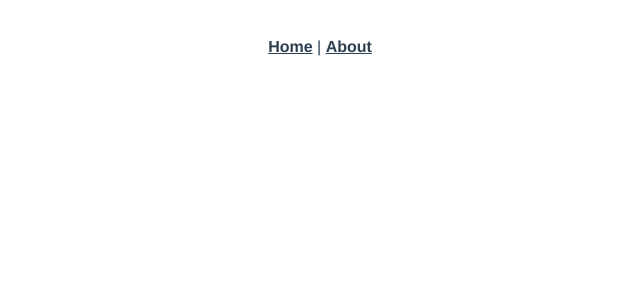
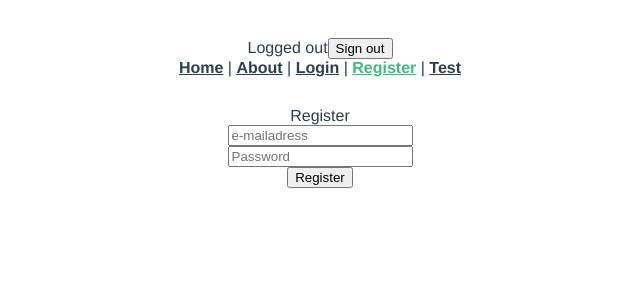
Before and after one commit to GoanHauquier/spark, a Vue app in the folder spark/: page /register in a window 1280 px wide. Shown: the top 300 px of the page, without its empty margins (320-960 px from the left). Built offline with nearby package versions, Linux system fonts and the light colour scheme; no server answers.

Commit message:
firebase authentication set up

```diff
--- a/spark/src/App.vue
+++ b/spark/src/App.vue
@@ -1,12 +1,26 @@
 <template>
   <div id="app">
     <div id="nav">
+      <Authlog />
       <router-link to="/">Home</router-link> |
-      <router-link to="/about">About</router-link>
+      <router-link to="/about">About</router-link> |
+      <router-link to="/login">Login</router-link> |
+      <router-link to="/register">Register</router-link> |
+      <router-link to="/test">Test</router-link>
     </div>
     <router-view/>
   </div>
 </template>
+
+<script>
+import Authlog from './components/Testwidgets/Authlog';
+
+  export default {
+    components: {
+      Authlog
+    },
+  }
+</script>
 
 <style lang="scss">
 #app {
--- a/spark/src/components/HelloWorld.vue
+++ b/spark/src/components/HelloWorld.vue
@@ -1,34 +1,6 @@
 <template>
   <div class="hello">
     <h1>{{ msg }}</h1>
-    <p>
-      For a guide and recipes on how to configure / customize this project,<br>
-      check out the
-      <a href="https://cli.vuejs.org" target="_blank" rel="noopener">vue-cli documentation</a>.
-    </p>
-    <h3>Installed CLI Plugins</h3>
-    <ul>
-      <li><a href="https://github.com/vuejs/vue-cli/tree/dev/packages/%40vue/cli-plugin-babel" target="_blank" rel="noopener">babel</a></li>
-      <li><a href="https://github.com/vuejs/vue-cli/tree/dev/packages/%40vue/cli-plugin-router" target="_blank" rel="noopener">router</a></li>
-      <li><a href="https://github.com/vuejs/vue-cli/tree/dev/packages/%40vue/cli-plugin-vuex" target="_blank" rel="noopener">vuex</a></li>
-      <li><a href="https://github.com/vuejs/vue-cli/tree/dev/packages/%40vue/cli-plugin-eslint" target="_blank" rel="noopener">eslint</a></li>
-    </ul>
-    <h3>Essential Links</h3>
-    <ul>
-      <li><a href="https://vuejs.org" target="_blank" rel="noopener">Core Docs</a></li>
-      <li><a href="https://forum.vuejs.org" target="_blank" rel="noopener">Forum</a></li>
-      <li><a href="https://chat.vuejs.org" target="_blank" rel="noopener">Community Chat</a></li>
-      <li><a href="https://twitter.com/vuejs" target="_blank" rel="noopener">Twitter</a></li>
-      <li><a href="https://news.vuejs.org" target="_blank" rel="noopener">News</a></li>
-    </ul>
-    <h3>Ecosystem</h3>
-    <ul>
-      <li><a href="https://router.vuejs.org" target="_blank" rel="noopener">vue-router</a></li>
-      <li><a href="https://vuex.vuejs.org" target="_blank" rel="noopener">vuex</a></li>
-      <li><a href="https://github.com/vuejs/vue-devtools#vue-devtools" target="_blank" rel="noopener">vue-devtools</a></li>
-      <li><a href="https://vue-loader.vuejs.org" target="_blank" rel="noopener">vue-loader</a></li>
-      <li><a href="https://github.com/vuejs/awesome-vue" target="_blank" rel="noopener">awesome-vue</a></li>
-    </ul>
   </div>
 </template>
 
--- /dev/null
+++ b/spark/src/components/Testwidgets/Authlog.vue
@@ -0,0 +1,42 @@
+<template>
+    <div>
+        <span v-if="loggedIn">Logged in</span>
+        <span v-else>Logged out</span>
+        <button @click='signOut'>Sign out</button>
+    </div>
+</template>
+
+<script>
+import * as firebase from 'firebase/app';
+import 'firebase/auth';
+
+    export default {
+        data() {
+            return {
+                loggedIn: false,
+            }
+        },
+        methods: {
+            async signOut() {
+                try {
+                    const data = await firebase.auth().signOut();
+                    console.log('signed out', data);
+                    this.$router.replace({name: 'Login'});
+                }
+                catch(err) {
+                    console.log(err);
+                }
+            }
+        },
+        created () {
+            firebase.auth().onAuthStateChanged(user=> {
+                if (user) {
+                    this.loggedIn = true;
+                }
+                else {
+                    this.loggedIn = false;
+                }
+            });
+        },
+    }
+</script>
--- a/spark/src/main.js
+++ b/spark/src/main.js
@@ -2,8 +2,26 @@ import Vue from 'vue'
 import App from './App.vue'
 import router from './router'
 import store from './store'
+import axios from 'axios'
+import firebase from 'firebase/app'
 
+Vue.prototype.$axios = axios;
 Vue.config.productionTip = false
+
+// Your web app's Firebase configuration
+const firebaseConfig = {
+  apiKey: "AIzaSyCfH_x4DL7ipsEZ0s1qIeJ1aI7df_5ZHvE",
+  authDomain: "spark-a6f3f.firebaseapp.com",
+  databaseURL: "https://spark-a6f3f.firebaseio.com",
+  projectId: "spark-a6f3f",
+  storageBucket: "spark-a6f3f.appspot.com",
+  messagingSenderId: "123726967246",
+  appId: "1:123726967246:web:aa634ede9a1e98651c7b9f",
+  measurementId: "G-BC683SF45H"
+};
+// Initialize Firebase
+firebase.initializeApp(firebaseConfig);
+// firebase.analytics();
 
 new Vue({
   router,
--- a/spark/src/router/index.js
+++ b/spark/src/router/index.js
@@ -1,6 +1,9 @@
 import Vue from 'vue'
 import VueRouter from 'vue-router'
 import Home from '../views/Home.vue'
+import Login from '../views/Auth/Login.vue'
+import Register from '../views/Auth/Register.vue'
+import Authtest from '../views/Auth/Authtest.vue'
 
 Vue.use(VueRouter)
 
@@ -17,7 +20,22 @@ Vue.use(VueRouter)
     // this generates a separate chunk (about.[hash].js) for this route
     // which is lazy-loaded when the route is visited.
     component: () => import(/* webpackChunkName: "about" */ '../views/About.vue')
-  }
+  },
+  {
+    path: '/login',
+    name: 'Login',
+    component: Login
+  },
+  {
+    path: '/register',
+    name: 'Register',
+    component: Register
+  },
+  {
+    path: '/test',
+    name: 'Authtest',
+    component: Authtest
+  },
 ]
 
 const router = new VueRouter({
--- a/spark/src/views/About.vue
+++ b/spark/src/views/About.vue
@@ -1,5 +1,5 @@
 <template>
   <div class="about">
-    <h1>This is an about page</h1>
+    <h1>Welcome</h1>
   </div>
 </template>
--- /dev/null
+++ b/spark/src/views/Auth/Authtest.vue
@@ -0,0 +1,15 @@
+<template>
+    <div>
+        Test
+    </div>
+</template>
+
+<script>
+    export default {
+
+    }
+</script>
+
+<style lang="scss" scoped>
+
+</style>
--- /dev/null
+++ b/spark/src/views/Auth/Login.vue
@@ -0,0 +1,49 @@
+<template>
+    <div>
+        Login
+        <div v-if="error">
+            {{ error.message }}
+        </div>
+
+        <form @submit.prevent="onSubmit">
+            <div>
+                <input type="email" v-model='email' placeholder="e-mailadress" required>
+            </div>
+            <div>
+                <input type="password" v-model='password' placeholder="Password" required>
+            </div>
+            <button type='submit'>Login</button>
+        </form>
+    </div>
+</template>
+
+<script>
+import * as firebase from 'firebase/app';
+import 'firebase/auth';
+
+    export default {
+        data() {
+            return {
+                email: '',
+                password: '',
+                error: '',
+            }
+        },
+        methods: {
+            async onSubmit() {
+                try {
+                    const val = await firebase.auth().signInWithEmailAndPassword(this.email, this.password);
+                    console.log(val);
+                    this.$router.replace({ name: 'Authtest' });
+                }
+                catch(err) {
+                    console.log(err);
+                }
+            }
+        },
+    }
+</script>
+
+<style lang="scss" scoped>
+
+</style>
--- /dev/null
+++ b/spark/src/views/Auth/Register.vue
@@ -0,0 +1,46 @@
+<template>
+    <div>
+        Register
+        <div v-if="error">
+            {{ error.message }}
+        </div>
+
+        <form @submit.prevent="onSubmit">
+            <div>
+                <input type="email" v-model='email' placeholder="e-mailadress" required>
+            </div>
+            <div>
+                <input type="password" v-model='password' placeholder="Password" required>
+            </div>
+            <button type='submit'>Register</button>
+        </form>
+    </div>
+</template>
+
+<script>
+import * as firebase from 'firebase/app';
+import 'firebase/auth';
+
+    export default {
+        data() {
+            return {
+                email: '',
+                password: '',
+                error: '',
+            }
+        },
+        methods: {
+            async onSubmit() {
+                alert('registered');
+                try {
+                    const user = firebase.auth().createUserWithEmailAndPassword(this.email, this.password);
+                    console.log(user);
+                    this.$router.replace({name: 'Authtest'});
+                }
+                catch(err) {
+                    console.log('error');
+                }
+            }
+        },
+    }
+</script>
```
